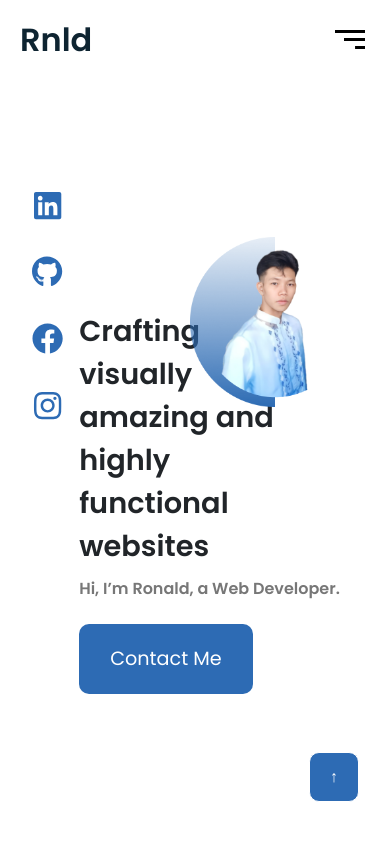
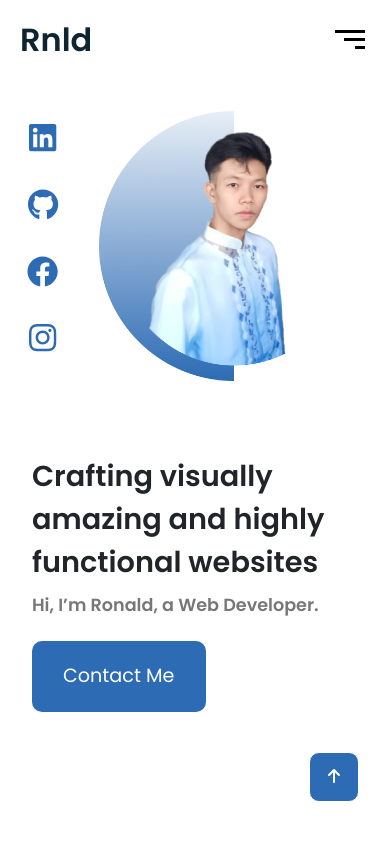
Before and after one commit to Ronald0721/webportfolio, a plain HTML site: page index.html in a window 390 px wide. Shown: the top 844 px of the page. Drawn offline with nearby package versions, Linux system fonts and the light colour scheme.

Commit message:
Updated its responsiveness

```diff
--- a/index.html
+++ b/index.html
@@ -67,26 +67,26 @@
             </div>
           </div>
         </div>
-            <div class="home-container column justify-content-center align-content-center">
+            <div class="home-container column justify-content-center align-content-center flex-sm-row">
               <div class="media-icons">
                 <a href="http://linkedin.com/in/ronald-sandagon-abarquez/" target="_blank" rel="noreferrer"><i class="fa-brands fa-linkedin"></i></a>
                 <a href="http://github.com/Ronald0721/" target="_blank" rel="noreferrer"><i class="fa-brands fa-github"></i></a>
                 <a href="https://www.facebook.com/sandagon.ronald.abarquez" target="_blank" rel="noreferrer"><i class="fa-brands fa-facebook"></i></a>
                 <a href="https://www.instagram.com/as._.rnld/" target="_blank" rel="noreferrer"><i class="fa-brands fa-instagram"></i></a>
               </div>
-                <div class="info-home col-lg-7 pl-3">
-                    <h2 class="pr-5">Crafting visually amazing and highly functional websites</h2>
+                <div class="info-home pl-md-3">
+                    <h2 class="pr-md-5">Crafting visually amazing and highly functional websites</h2>
                     <h3>Hi, I’m Ronald, a Web Developer.</h3>
                     <a href="#contact" class="btn">Contact Me</a>
                 </div>
-                <div class="home-img col-lg-5 img-fluid">
+                <div class="home-img col-lg-5 col-sm-10 img-fluid">
                     <img src="./images/Hero.png" alt="profile-img"/>
                 </div>
               </div>
             </section>
 
             <a href="#landing" class="to-top">
-              <span>↑</span>
+              <span><i class="fa-solid fa-arrow-up"></i></span>
             </a>
 
             <!-- About Me Section -->
--- a/style.css
+++ b/style.css
@@ -385,11 +385,14 @@ nav.sticky .nav-bar {
 @media screen and (max-width: 730px){
     .home-container .home-img{
         position: absolute;
-        width: 200px;
+        top: 25%;
+        left: 1%;
+        width: 300px;
     }
 
     .home .home-container {
         display: flex;
+        flex-direction: column;
     }
 
     .home-container .home-img img {
@@ -405,13 +408,29 @@ nav.sticky .nav-bar {
         margin: 0;
     }
 
+    .info-home {
+        padding: 0;
+    }
+
     .home-container .info-home h2, .home-container .info-home h3 {
         line-height: normal;
-
     }
 
-    .media-icons {
-        margin-bottom: 120%;
+    .home-container .info-home h2 {
+        margin-top: 50%;
+        padding: 0;
+    }
+
+    .home-container .info-home h3 {
+        font-size: 1.1rem;
+    }
+
+    .media-icons, .home-img {
+        position: absolute;
+        display: inline-block;
+        top: 3%;
+        left: 7%;
+        margin: 0;
     }
 }
 
```
